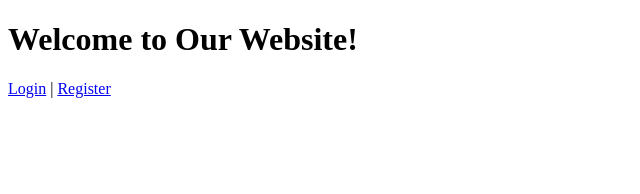
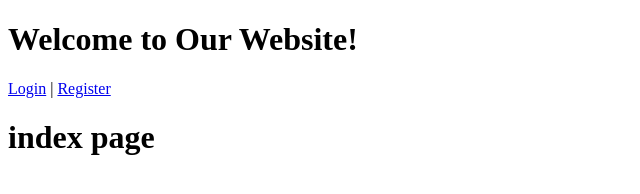
Before and after one commit to varshitha-lavoori/FullStackLab, a plain HTML site: page index.html in a window 1280 px wide. Shown: the whole page, without its empty margins (0-640 px from the left). Drawn offline with Linux system fonts and the light colour scheme.

Commit message:
Update index.html

```diff
--- a/index.html
+++ b/index.html
@@ -8,5 +8,6 @@
 <body>
   <h1>Welcome to Our Website!</h1>
   <a href="login.html">Login</a> | <a href="register.html">Register</a>
+  <h1>index page</h1>
 </body>
 </html>
```
